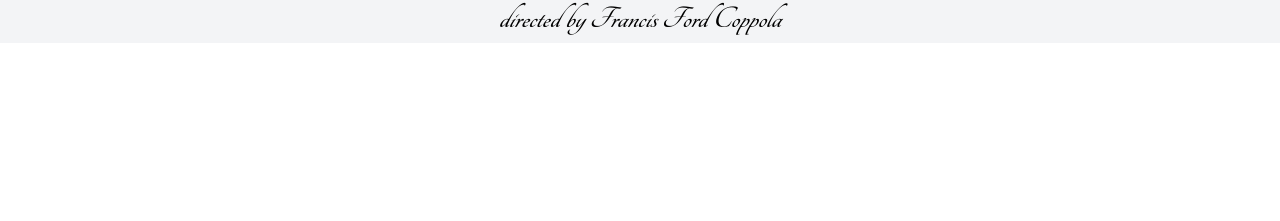
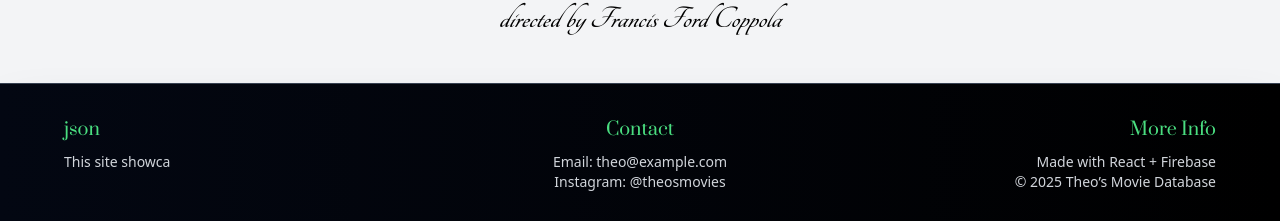
Before and after one commit to pengabutiken/theo-react-filmer, a React (Create React App) app: page / in a window 1280 px wide. Shown: the part 8928-9149 px from the top of the page. Before the commit the page ends 8971 px from the top, so only its background shows below. Built offline with nearby package versions, Linux system fonts and the light colour scheme; a web font is replaced by a local one.

Commit message:
börjat på en footer

```diff
--- a/src/App.js
+++ b/src/App.js
@@ -46,6 +46,29 @@ function App() {
       {filmer}
 
       <div></div>
+      <footer className="bg-gradient-to-r from-gray-950 to-black text-white border-t border-gray-700 shadow-2xl p-6 sm:p-8 mt-10">
+  <div className="max-w-6xl mx-auto flex flex-col sm:flex-row justify-between gap-6">
+
+    <div className="flex-1 text-center sm:text-left">
+      <h3 className="text-green-400 font-prata text-lg mb-2">json</h3>
+      <p className="text-sm text-gray-300">
+        This site showca
+      </p>
+    </div>
+
+    <div className="flex-1 text-center">
+      <h3 className="text-green-400 font-prata text-lg mb-2">Contact</h3>
+      <p className="text-sm text-gray-300">Email: theo@example.com</p>
+      <p className="text-sm text-gray-300">Instagram: @theosmovies</p>
+    </div>
+
+    <div className="flex-1 text-center sm:text-right">
+      <h3 className="text-green-400 font-prata text-lg mb-2">More Info</h3>
+      <p className="text-sm text-gray-300">Made with React + Firebase</p>
+      <p className="text-sm text-gray-300">© 2025 Theo’s Movie Database</p>
+    </div>
+  </div>
+</footer>
     </div>
   );
 }
```
